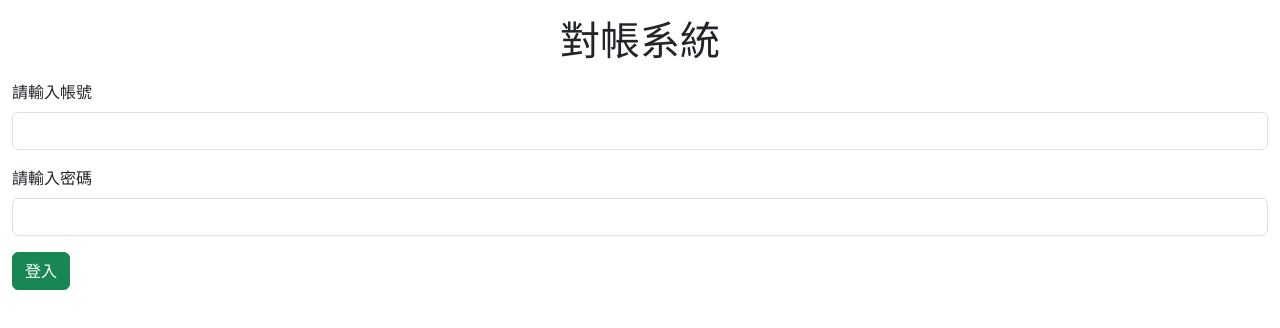
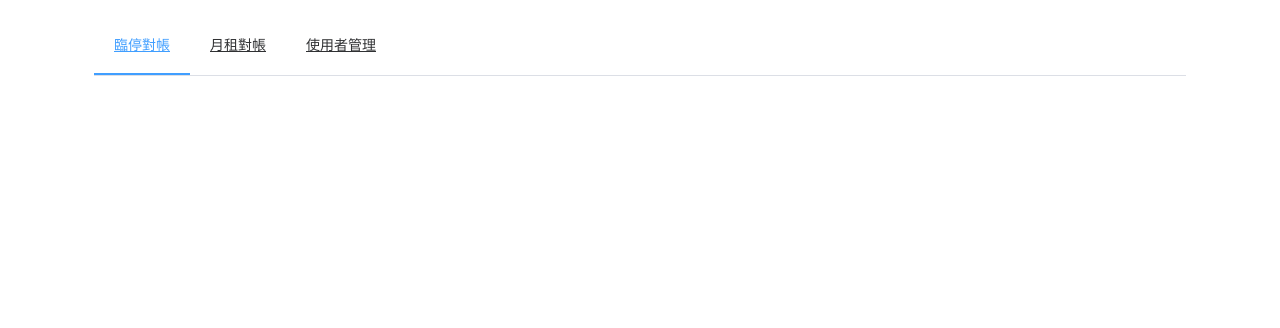
Before and after one commit to mitwitCTC/reconciliation, a Vue app: page / in a window 1280 px wide. Shown: the top 328 px of the page. Built offline with nearby package versions, Linux system fonts and the light colour scheme.

Commit message:
feat: update structure and add NavTabs

```diff
--- /dev/null
+++ b/src/components/NavTabs.vue
@@ -0,0 +1,38 @@
+<template>
+    <el-menu
+    :default-active="activeIndex"
+    :router="true"
+    class="el-menu-demo my-3"
+    @select="handleSelect"
+    mode="horizontal"
+  >
+  <el-menu-item index="/reconciliation">
+      <RouterLink :to="{ path: '/reconciliation' }">臨停對帳</RouterLink>
+    </el-menu-item>
+    <el-menu-item index="/monthlyRental">
+      <RouterLink :to="{ path: '/monthlyRental' }">月租對帳</RouterLink>
+    </el-menu-item>
+    <el-menu-item index="/user">
+      <RouterLink :to="{ path: '/user' }">使用者管理</RouterLink>
+    </el-menu-item>
+  </el-menu>
+</template>
+
+<script>
+export default {
+  data() {
+    return {
+      activeIndex: '/reconciliation'
+    };
+  },
+  methods: {
+    handleSelect(path) {
+      this.activeIndex = path;
+    }
+  }
+};
+</script>
+
+<style scoped>
+
+</style>
--- a/src/components/TheWelcome.vue
+++ b/src/components/TheWelcome.vue
@@ -1,42 +1,20 @@
 <script>
-// import router from '@/router'
-// import { RouterLink, RouterView } from 'vue-router'
+import NavTabs from '@/components/NavTabs.vue'
 
 export default {
-  data() {
-    return {
-      account: '',
-      password: ''
-    }
-  },
-  methods: {
-    login() {
-      if (this.account != '' && this.password != '') {
-        console.log(this.account, this.password);
-        this.$router.push('/reconciliation')
-      } else {
-        alert("帳號或密碼不得為空！");
-      }
-    }
+  components: {
+    NavTabs
   }
 }
 </script>
 
 <template>
-  <div class="container-fluid">
-    <h1 class="my-3 text-center">對帳系統</h1>
-    <form>
-      <div class="mb-3">
-        <label for="account" class="form-label">請輸入帳號</label>
-        <input type="text" class="form-control" id="account" v-model="account" />
-      </div>
-      <div class="mb-3">
-        <label for="password" class="form-label">請輸入密碼</label>
-        <input type="password" class="form-control" id="password" v-model="password" />
-      </div>
-      <button type="submit" class="btn btn-success" @click.prevent="login">登入</button>
-    </form>
+  <div class="container">
+    <NavTabs></NavTabs>
+    <RouterView />
   </div>
 </template>
 
-<style></style>
+<style>
+
+</style>
--- a/src/router/index.js
+++ b/src/router/index.js
@@ -1,19 +1,34 @@
 import { createRouter, createWebHistory } from 'vue-router'
 import HomeView from '../views/HomeView.vue'
+import LoginView from '@/views/LoginView.vue'
 
 const router = createRouter({
   history: createWebHistory(import.meta.env.BASE_URL),
   routes: [
     {
+      path: '/login',
+      name: 'login',
+      component: LoginView
+    },
+    {
       path: '/',
       name: 'home',
-      component: HomeView
+      component: HomeView,
+      children: [
+        {
+          path: '/reconciliation',
+          component: () => import('@/views/ReconciliationView.vue')
+        },
+        {
+          path: '/monthlyRental',
+          component: () => import('@/views/MonthlyrentalView.vue')
+        },
+        {
+          path: '/user',
+          component: () => import('@/views/UserView.vue')
+        },
+      ]
     },
-    {
-      path: '/reconciliation',
-      name: 'reconciliation',
-      component: () => import('../views/ReconciliationView.vue')
-    }
   ]
 })
 
--- a/src/views/HomeView.vue
+++ b/src/views/HomeView.vue
@@ -1,9 +1,15 @@
-<script setup>
-import TheWelcome from '../components/TheWelcome.vue';
+<script>
+import TheWelcome from '@/components/TheWelcome.vue';
+
+export default {
+  components: {
+    TheWelcome
+  }
+}
 </script>
 
 <template>
-  <main>
+  <main class="container">
     <TheWelcome />
   </main>
 </template>
--- /dev/null
+++ b/src/views/LoginView.vue
@@ -0,0 +1,41 @@
+<template>
+  <div class="container-fluid">
+    <h1 class="my-3 text-center">對帳系統</h1>
+    <form>
+      <div class="mb-3">
+        <label for="account" class="form-label">請輸入帳號</label>
+        <input type="text" class="form-control" id="account" v-model="account" />
+      </div>
+      <div class="mb-3">
+        <label for="password" class="form-label">請輸入密碼</label>
+        <input type="password" class="form-control" id="password" v-model="password" />
+      </div>
+      <button type="submit" class="btn btn-success" @click.prevent="login">登入</button>
+    </form>
+  </div>
+</template>
+
+<script>
+export default {
+  data() {
+    return {
+      account: '',
+      password: ''
+    }
+  },
+  methods: {
+    login() {
+      if (this.account != '' && this.password != '') {
+        console.log(this.account, this.password);
+        this.$router.push('/reconciliation')
+      } else {
+        alert("帳號或密碼不得為空！");
+      }
+    }
+  }
+}
+</script>
+
+<style>
+
+</style>
--- /dev/null
+++ b/src/views/MonthlyrentalView.vue
@@ -0,0 +1,20 @@
+<template>
+    <div class="container">
+        <p>{{ text }}對帳</p>
+        <p>頁面建置中...</p>
+    </div>
+</template>
+
+<script>
+export default {
+    data() {
+        return {
+            text: "月租"
+        }
+    },
+}
+</script>
+
+<style>
+
+</style>
--- /dev/null
+++ b/src/views/UserView.vue
@@ -0,0 +1,16 @@
+<template>
+    <div class="container">
+        <p>{{ text }}</p>
+        <p>頁面建置中...</p>
+    </div>
+</template>
+
+<script>
+export default {
+    data(){
+        return {
+            text: "使用者管理"
+        }
+    },
+}
+</script>
```
